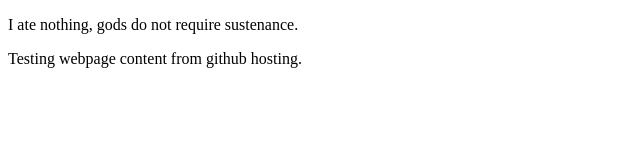
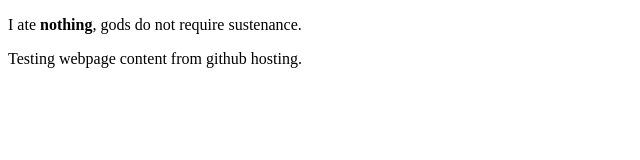
Before and after one commit to Angelbook/Angelbook.github.io, a plain HTML site: page index.html in a window 1280 px wide. Shown: the full height of the page, 0-640 px from the left. Drawn offline with Linux system fonts and the light colour scheme.

Commit message:
Bolded nothing

```diff
--- a/index.html
+++ b/index.html
@@ -5,7 +5,7 @@
 </head>
 <body>
 <p>
-I ate nothing, gods do not require sustenance.
+I ate <strong>nothing</strong>, gods do not require sustenance.
 </p>
 
 
```
